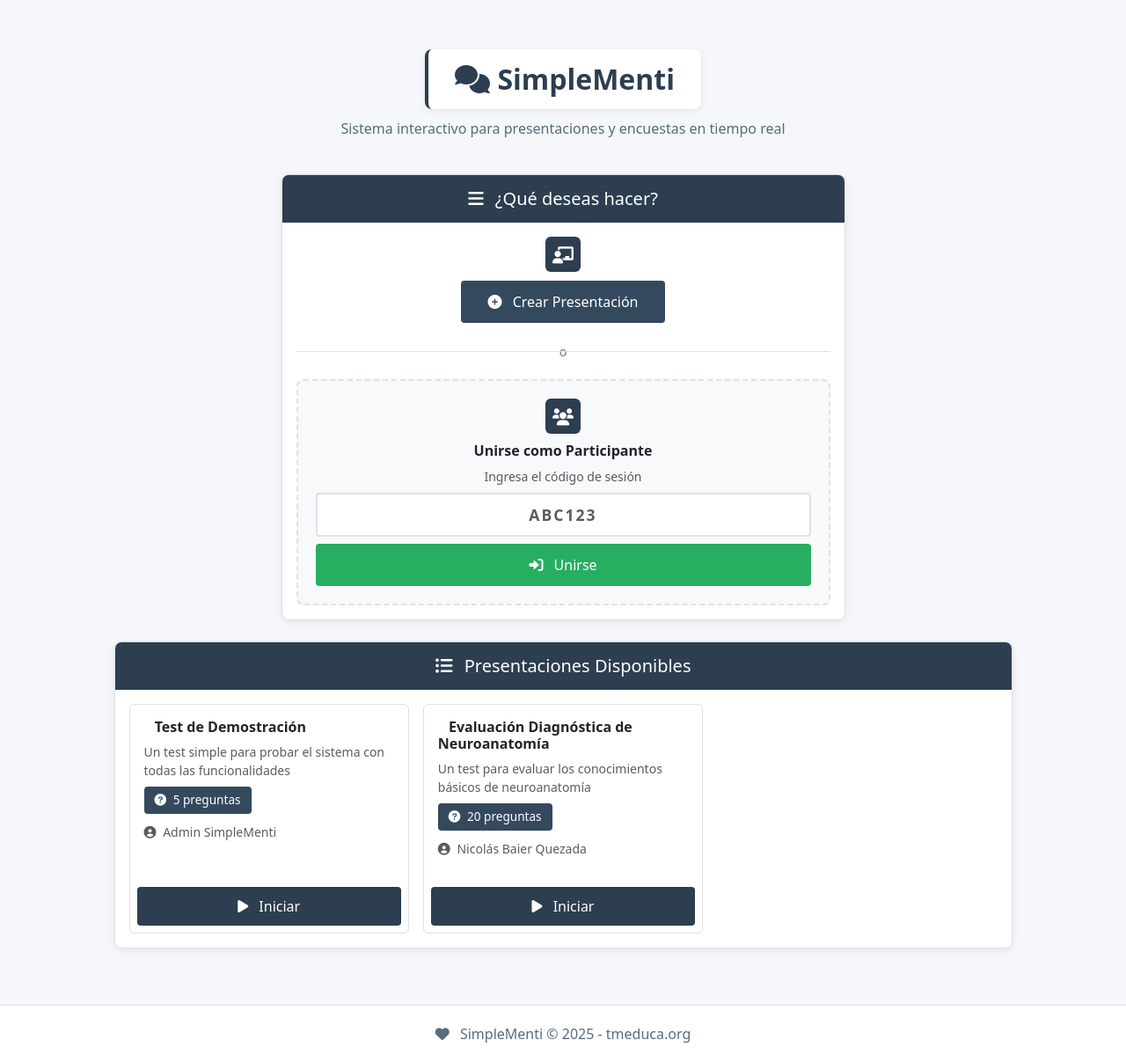
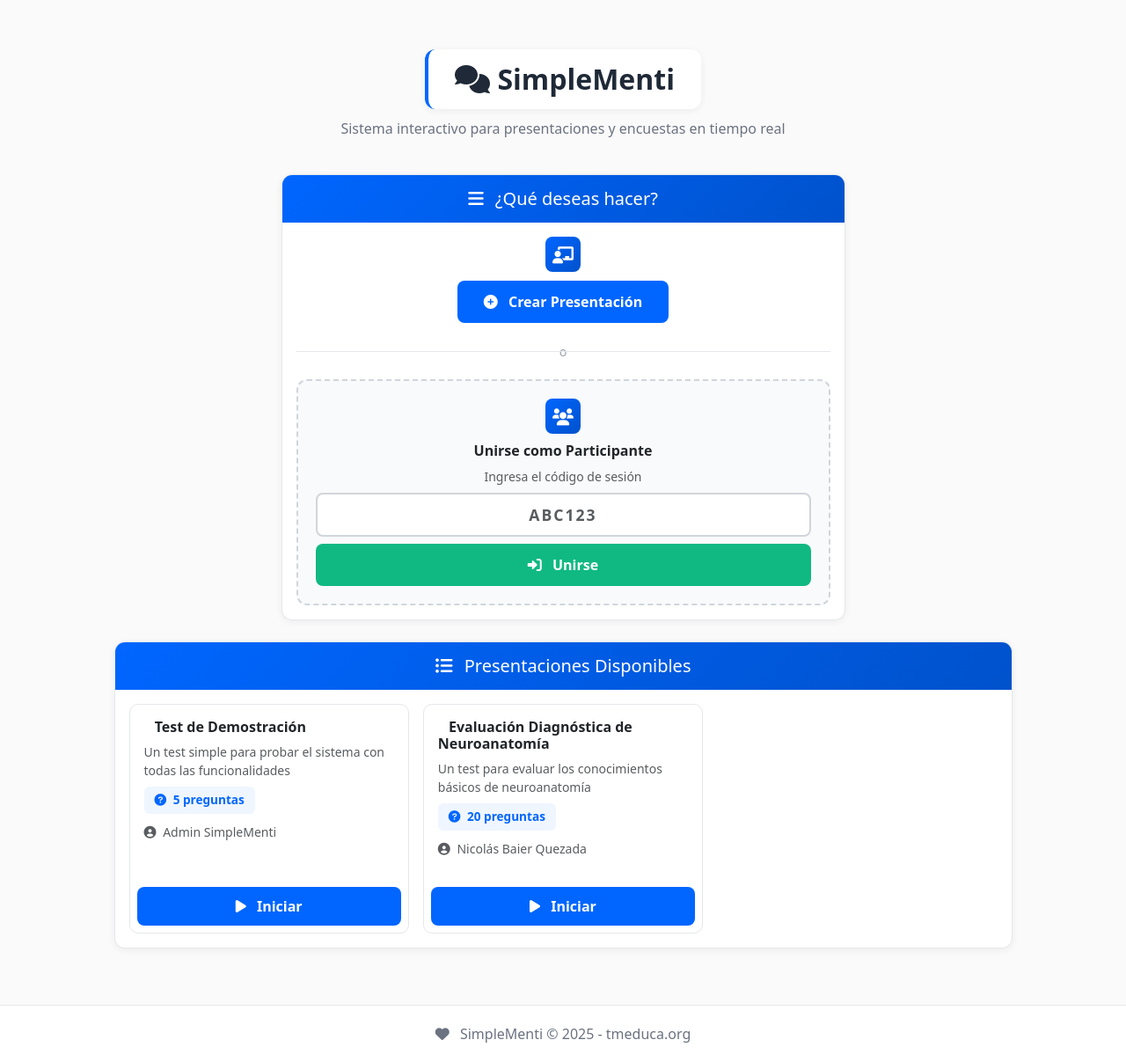
Before and after one commit to Debaq/simplementi, a PHP site: page / in a window 1280 px wide. Shown: the whole page at 88% size. Run offline with PHP 8.4, Linux system fonts and the light colour scheme.

Commit message:
feat: aplicar paleta de colores moderna y atractiva
Nueva paleta de colores profesional pero vibrante:

🎨 Paleta Principal:
- Azul principal vibrante: #0066FF (estilo Figma/Notion)
- Azul oscuro para hover: #0052CC
- Verde esmeralda: #10B981 (Tailwind green-500)
- Grises modernos: #1F2937, #6B7280, #9CA3AF (Tailwind gray)
- Bordes: #E5E7EB, #D1D5DB
- Fondo: #FAFAFA

✨ Efectos Modernos:
- Gradientes sutiles en azul (#0066FF → #0052CC)
- Gradiente en contador verde (#10B981 → #059669)
- Border-radius más suaves (8px, 10px, 12px)
- Sombras con color (rgba(0, 102, 255, 0.3))
- Glassmorphism en código de sesión (backdrop-filter)
- Transform translateY(-1px) en hover

🎯 Mejoras Visuales:
- Badge de presentación con fondo azul claro (#EFF6FF)
- Efectos hover con sombras de color
- Focus states mejorados con ring effect
- Bordes más definidos en elementos interactivos

Esta paleta es moderna, profesional y visualmente atractiva,
inspirada en aplicaciones como Figma, Notion y Linear.

```diff
--- a/index.php
+++ b/index.php
@@ -106,7 +106,7 @@ if (empty($test_id) && empty($codigo_sesion) && empty($accion)) {
     <link rel="stylesheet" href="https://cdnjs.cloudflare.com/ajax/libs/font-awesome/6.0.0/css/all.min.css">
     <style>
         body {
-            background-color: #f5f7fa;
+            background-color: #fafafa;
             min-height: 100vh;
         }
 
@@ -116,48 +116,48 @@ if (empty($test_id) && empty($codigo_sesion) && empty($accion)) {
 
         .logo-container {
             background: white;
-            border-radius: 8px;
+            border-radius: 12px;
             padding: 15px 30px;
-            box-shadow: 0 2px 8px rgba(0, 0, 0, 0.08);
+            box-shadow: 0 2px 8px rgba(0, 0, 0, 0.06);
             display: inline-block;
             margin-bottom: 10px;
-            border-left: 4px solid #2c3e50;
+            border-left: 4px solid #0066FF;
         }
 
         .logo-text {
             font-size: 2rem;
             font-weight: 700;
-            color: #2c3e50;
+            color: #1F2937;
             margin: 0;
         }
 
         .tagline {
-            color: #546e7a;
+            color: #6B7280;
             font-size: 1rem;
             font-weight: 400;
         }
 
         .main-card {
             background: white;
-            border-radius: 8px;
-            box-shadow: 0 2px 8px rgba(0, 0, 0, 0.08);
-            border: 1px solid #e0e0e0;
+            border-radius: 12px;
+            box-shadow: 0 2px 8px rgba(0, 0, 0, 0.06);
+            border: 1px solid #E5E7EB;
             overflow: hidden;
         }
 
         .card-header-custom {
-            background: #2c3e50;
+            background: linear-gradient(135deg, #0066FF 0%, #0052CC 100%);
             padding: 15px;
             border: none;
         }
 
         .action-btn {
-            background: #34495e;
+            background: #0066FF;
             border: none;
             padding: 12px 30px;
             font-size: 1rem;
-            font-weight: 500;
-            border-radius: 4px;
+            font-weight: 600;
+            border-radius: 8px;
             transition: all 0.2s ease;
             color: white;
             text-decoration: none;
@@ -165,16 +165,19 @@ if (empty($test_id) && empty($codigo_sesion) && empty($accion)) {
         }
 
         .action-btn:hover {
-            background: #2c3e50;
+            background: #0052CC;
+            transform: translateY(-1px);
+            box-shadow: 0 4px 12px rgba(0, 102, 255, 0.3);
             color: white;
         }
 
         .join-btn {
-            background: #27ae60;
+            background: #10B981;
         }
 
         .join-btn:hover {
-            background: #229954;
+            background: #059669;
+            box-shadow: 0 4px 12px rgba(16, 185, 129, 0.3);
         }
 
         .divider {
@@ -186,7 +189,7 @@ if (empty($test_id) && empty($codigo_sesion) && empty($accion)) {
         .divider span {
             background: white;
             padding: 0 15px;
-            color: #6c757d;
+            color: #9CA3AF;
             font-weight: 500;
             font-size: 0.9rem;
         }
@@ -198,19 +201,19 @@ if (empty($test_id) && empty($codigo_sesion) && empty($accion)) {
             left: 0;
             right: 0;
             height: 1px;
-            background: #dee2e6;
+            background: #E5E7EB;
         }
 
         .join-section {
-            background: #f8f9fa;
-            border-radius: 8px;
+            background: #F9FAFB;
+            border-radius: 12px;
             padding: 20px;
-            border: 2px dashed #dee2e6;
+            border: 2px dashed #D1D5DB;
         }
 
         .code-input {
-            border: 2px solid #dee2e6;
-            border-radius: 4px;
+            border: 2px solid #D1D5DB;
+            border-radius: 8px;
             padding: 10px 15px;
             font-size: 1.1rem;
             font-weight: 600;
@@ -220,21 +223,22 @@ if (empty($test_id) && empty($codigo_sesion) && empty($accion)) {
         }
 
         .code-input:focus {
-            border-color: #27ae60;
-            box-shadow: 0 0 0 0.2rem rgba(39, 174, 96, 0.15);
+            border-color: #10B981;
+            box-shadow: 0 0 0 3px rgba(16, 185, 129, 0.1);
+            outline: none;
         }
 
         .presentations-card {
             background: white;
-            border-radius: 8px;
-            box-shadow: 0 2px 8px rgba(0, 0, 0, 0.08);
-            border: 1px solid #e0e0e0;
+            border-radius: 12px;
+            box-shadow: 0 2px 8px rgba(0, 0, 0, 0.06);
+            border: 1px solid #E5E7EB;
             overflow: hidden;
         }
 
         .presentation-item {
-            border-radius: 6px;
-            border: 1px solid #e0e0e0;
+            border-radius: 10px;
+            border: 1px solid #E5E7EB;
             transition: all 0.2s ease;
             height: 100%;
             background: white;
@@ -242,50 +246,52 @@ if (empty($test_id) && empty($codigo_sesion) && empty($accion)) {
 
         .presentation-item:hover {
             transform: translateY(-3px);
-            box-shadow: 0 4px 12px rgba(0, 0, 0, 0.1);
-            border-color: #2c3e50;
+            box-shadow: 0 8px 16px rgba(0, 0, 0, 0.1);
+            border-color: #0066FF;
         }
 
         .presentation-badge {
-            background: #34495e;
-            color: white;
+            background: #EFF6FF;
+            color: #0066FF;
             padding: 5px 12px;
-            border-radius: 4px;
+            border-radius: 6px;
             font-size: 0.85rem;
-            font-weight: 500;
+            font-weight: 600;
             display: inline-block;
         }
 
         .start-btn {
-            background: #2c3e50;
+            background: #0066FF;
             border: none;
-            border-radius: 4px;
+            border-radius: 8px;
             padding: 10px;
-            font-weight: 500;
+            font-weight: 600;
             transition: all 0.2s ease;
         }
 
         .start-btn:hover {
-            background: #34495e;
+            background: #0052CC;
+            transform: translateY(-1px);
+            box-shadow: 0 4px 12px rgba(0, 102, 255, 0.3);
         }
 
         .footer-custom {
             background: white;
-            border-top: 1px solid #e0e0e0;
+            border-top: 1px solid #E5E7EB;
             margin-top: 40px;
             padding: 20px 0;
         }
 
         .footer-text {
-            color: #546e7a;
+            color: #6B7280;
             font-weight: 400;
         }
 
         .icon-box {
             width: 40px;
             height: 40px;
-            background: #2c3e50;
-            border-radius: 6px;
+            background: linear-gradient(135deg, #0066FF 0%, #0052CC 100%);
+            border-radius: 8px;
             display: flex;
             align-items: center;
             justify-content: center;
```
Also changed, not shown: includes/presentador/pantalla_inicio.php (+29 -23 lines).
